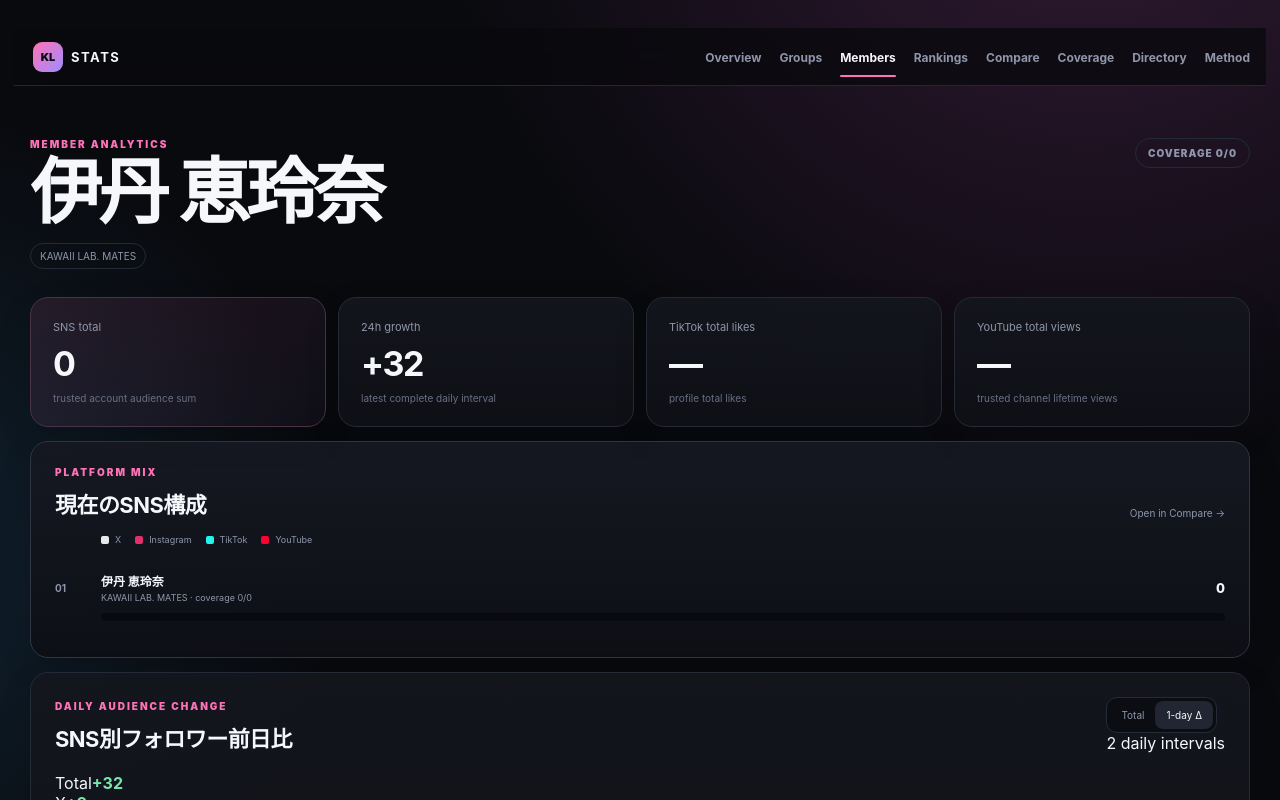
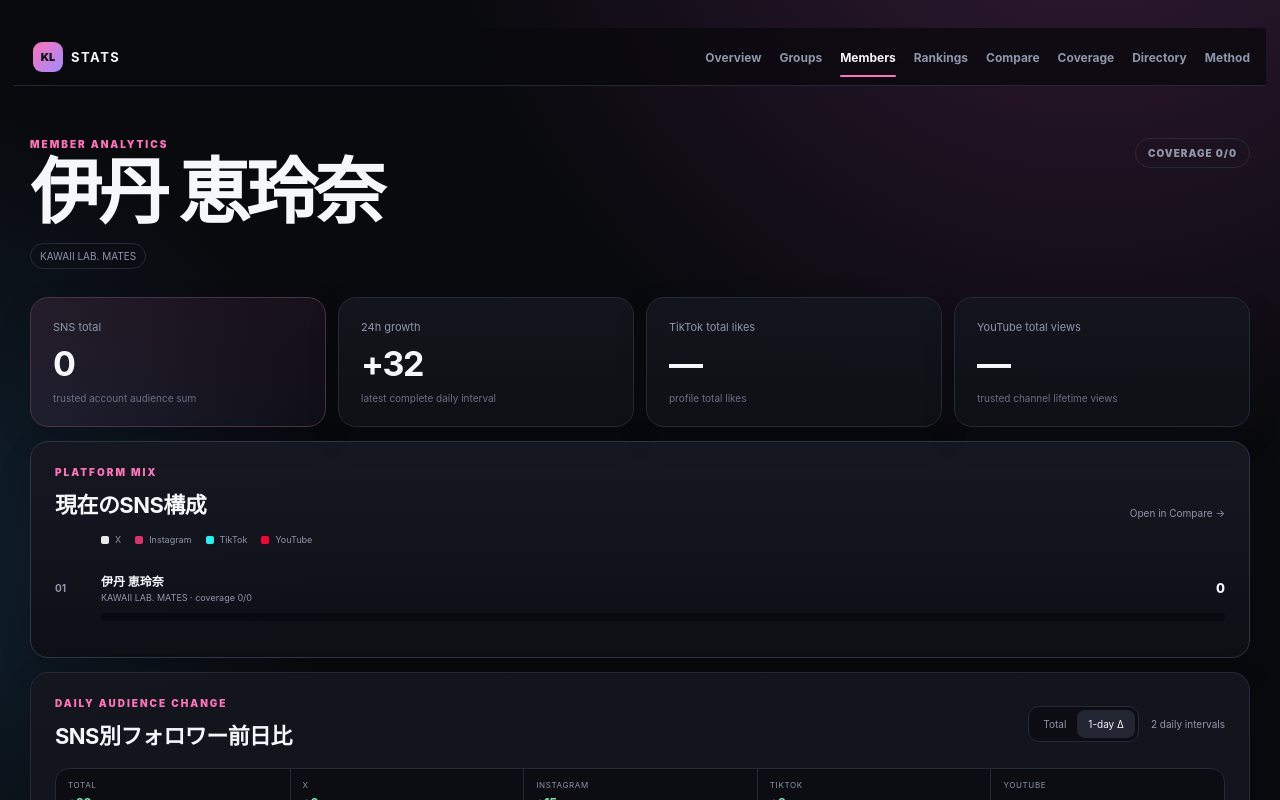
Before and after one commit to ProtChan/kawaii-lab-stats, a Next.js app: page /members/erena-itami in a window 1280 px wide. Both pictures are taken after a click on the button "1-day Δ". Shown: the top 800 px of the page. Built offline with nearby package versions, Linux system fonts and the light colour scheme.

Commit message:
Polish member daily history explorer

```diff
--- a/components/member-history-explorer.tsx
+++ b/components/member-history-explorer.tsx
@@ -3,9 +3,9 @@
 import { useMemo, useState } from "react";
 import { GrowthChart } from "@/components/growth-chart";
 import type { MemberTimelinePoint } from "@/lib/analytics";
+import styles from "@/components/member-history-explorer.module.css";
 
 const series = ["Total", "X", "Instagram", "TikTok", "YouTube"] as const;
-type SeriesKey = (typeof series)[number];
 type ViewMode = "level" | "daily";
 
 const signed = (value: number | null) => value == null ? "—" : `${value > 0 ? "+" : ""}${new Intl.NumberFormat("ja-JP").format(value)}`;
@@ -31,12 +31,12 @@ export function MemberHistoryExplorer({ data }: { data: MemberTimelinePoint[] })
 
   return (
     <section className="panel">
-      <div className="sectionHead memberHistoryHead">
+      <div className={`sectionHead ${styles.head}`}>
         <div>
           <p className="eyebrow">{view === "daily" ? "DAILY AUDIENCE CHANGE" : "AUDIENCE HISTORY"}</p>
           <h2>{view === "daily" ? "SNS別フォロワー前日比" : "SNS別フォロワー推移"}</h2>
         </div>
-        <div className="memberHistoryActions">
+        <div className={styles.actions}>
           <div className="segmented" aria-label="個人履歴の表示モード">
             <button type="button" className={view === "level" ? "active" : ""} onClick={() => setView("level")}>Total</button>
             <button type="button" className={view === "daily" ? "active" : ""} onClick={() => setView("daily")}>1-day Δ</button>
@@ -46,20 +46,21 @@ export function MemberHistoryExplorer({ data }: { data: MemberTimelinePoint[] })
       </div>
 
       {view === "daily" && latestDaily ? (
-        <div className="memberDeltaStrip">
+        <div className={styles.strip}>
           {series.map((key) => {
             const value = latestDaily[key];
+            const numeric = typeof value === "number" ? value : null;
             return (
               <div key={key}>
                 <span>{key}</span>
-                <strong className={typeof value === "number" && value < 0 ? "deltaNegative" : "deltaPositive"}>{signed(typeof value === "number" ? value : null)}</strong>
+                <strong className={numeric != null && numeric < 0 ? styles.negative : styles.positive}>{signed(numeric)}</strong>
               </div>
             );
           })}
         </div>
       ) : null}
 
-      {view === "daily" ? <p className="deltaNote">前日・当日の両方でそのSNSの観測値が揃った区間だけ差分を表示します。欠測は0として扱いません。</p> : null}
+      {view === "daily" ? <p className={styles.note}>前日・当日の両方でそのSNSの観測値が揃った区間だけ差分を表示します。欠測は0として扱いません。</p> : null}
 
       {chartData.length >= (view === "daily" ? 1 : 2)
         ? <GrowthChart data={chartData} groups={[...series]} xKey="date" connectNulls={false} />
```
